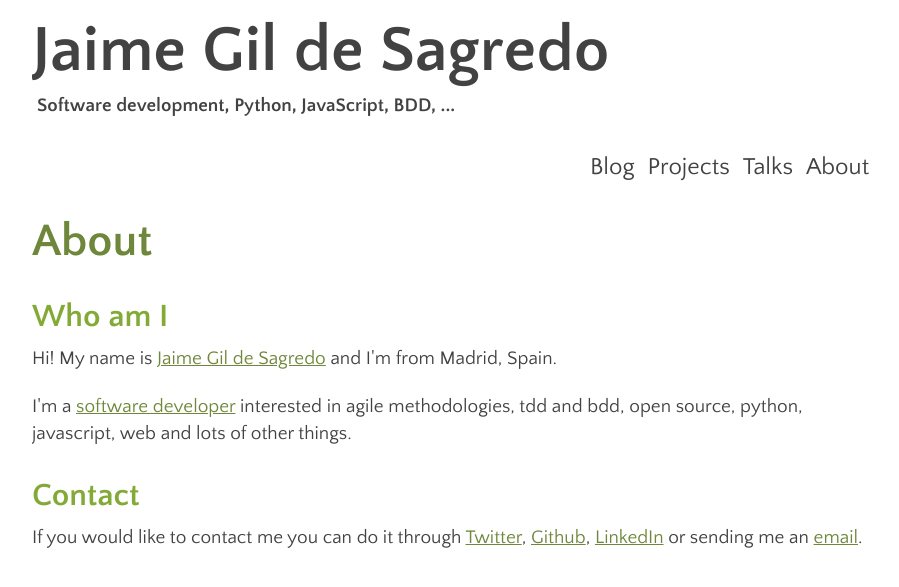
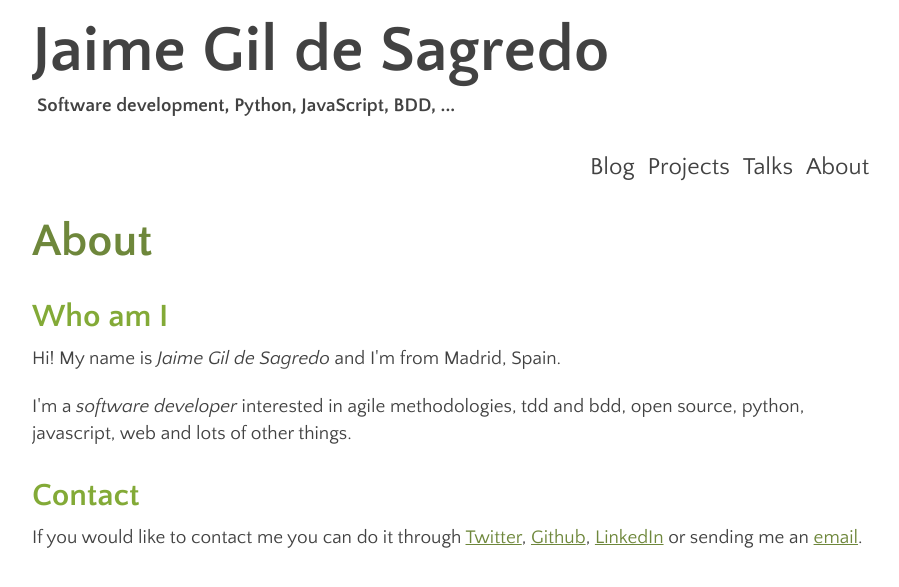
Before and after one commit to jaimegildesagredo/jaimegildesagredo.github.com, a Jekyll site: the page built from about.html, in a window 1280 px wide. Shown: the top 587 px of the page, without its empty margins (38-937 px from the left). Built offline with Jekyll 4.4.1, drawn with Linux system fonts in a browser that asks for light colours.

Commit message:
Removed redundant links

```diff
--- a/about.html
+++ b/about.html
@@ -8,8 +8,8 @@ title: About
 
   <h2>Who am I</h2>
 
-  <p>Hi! My name is <a href="https://twitter.com/jaimegil" title="Jaime Gil de Sagredo on Twitter" target="_blank">Jaime Gil de Sagredo</a> and I'm from Madrid, Spain.</p>
-  <p>I'm a <a href="http://github.com/jaimegildesagredo" title="Jaime Gil de Sagredo on Github" target="_blank">software developer</a> interested in agile methodologies, tdd and bdd, open source, python, javascript, web and lots of other things.</p>
+  <p>Hi! My name is <em>Jaime Gil de Sagredo</em> and I'm from Madrid, Spain.</p>
+  <p>I'm a <em>software developer</em> interested in agile methodologies, tdd and bdd, open source, python, javascript, web and lots of other things.</p>
 
   <h2>Contact</h2>
 
```
